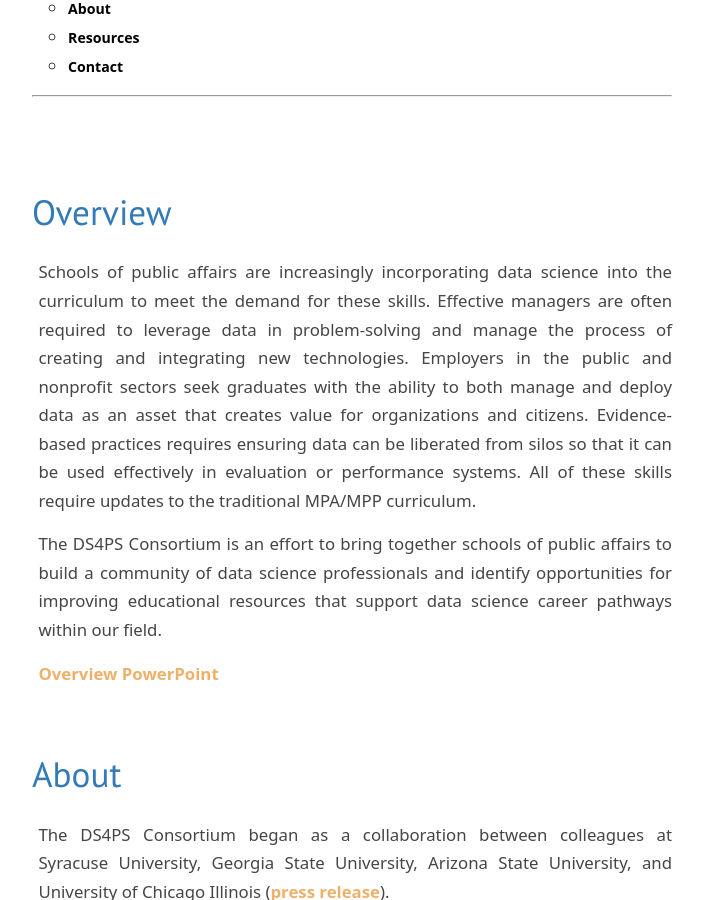
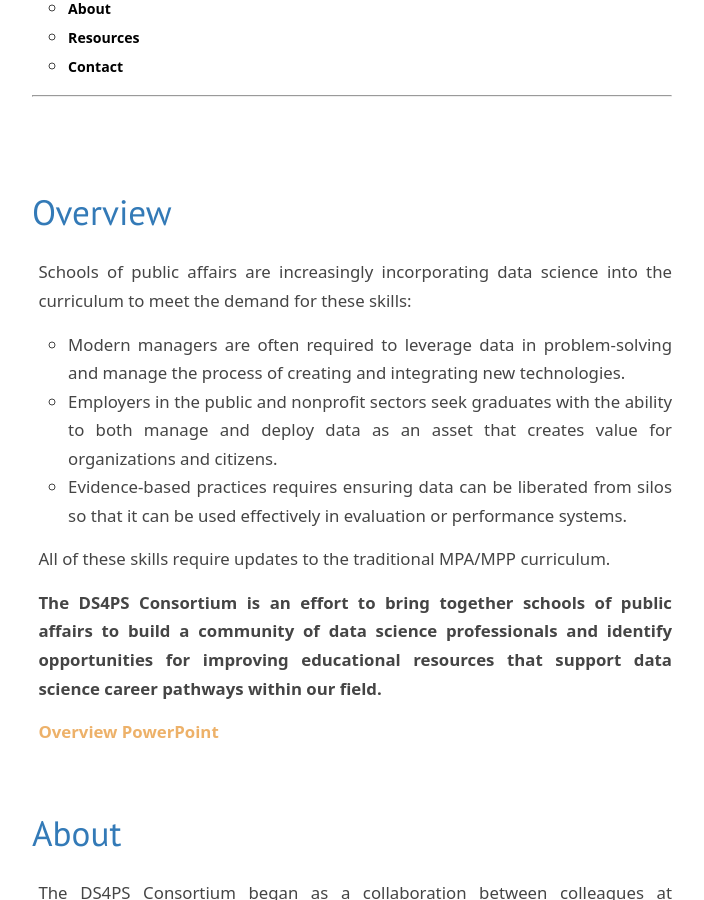
Before and after one commit to DS4PS/ds4ps.github.io, a Jekyll site: the page built from consortium.md, in a window 1280 px wide and 900 px high, scrolled down 1058 px. Shown: the whole window, without its empty margins (288-992 px from the left). Built offline with Jekyll 4.4.1, drawn with Linux system fonts in a browser that asks for light colours; nearby versions of some CDN libraries; library files that are not in the unit come from our copies.

Commit message:
Update consortium.md

```diff
--- a/consortium.md
+++ b/consortium.md
@@ -30,9 +30,15 @@
 
 ## Overview
 
-Schools of public affairs are increasingly incorporating data science into the curriculum to meet the demand for these skills. Effective managers are often required to leverage data in problem-solving and manage the process of creating and integrating new technologies. Employers in the public and nonprofit sectors seek graduates with the ability to both manage and deploy data as an asset that creates value for organizations and citizens. Evidence-based practices requires ensuring data can be liberated from silos so that it can be used effectively in evaluation or performance systems. All of these skills require updates to the traditional MPA/MPP curriculum.
+Schools of public affairs are increasingly incorporating data science into the curriculum to meet the demand for these skills:
 
-The DS4PS Consortium is an effort to bring together schools of public affairs to build a community of data science professionals and identify opportunities for improving educational resources that support data science career pathways within our field.
+* Modern managers are often required to leverage data in problem-solving and manage the process of creating and integrating new technologies.
+* Employers in the public and nonprofit sectors seek graduates with the ability to both manage and deploy data as an asset that creates value for organizations and citizens.
+* Evidence-based practices requires ensuring data can be liberated from silos so that it can be used effectively in evaluation or performance systems.
+
+All of these skills require updates to the traditional MPA/MPP curriculum.
+
+**The DS4PS Consortium is an effort to bring together schools of public affairs to build a community of data science professionals and identify opportunities for improving educational resources that support data science career pathways within our field.**
 
  [Overview](assets/ds4ps-overview.pdf) [PowerPoint](assets/ds4ps-overview-ppt.pdf)
 
```
